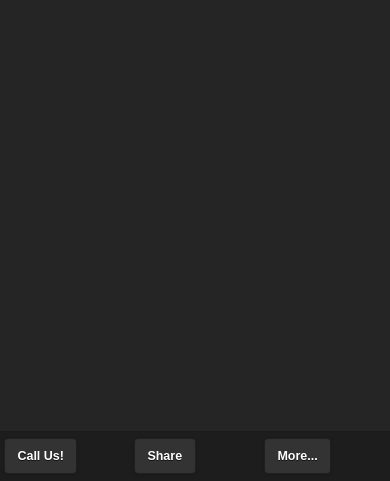
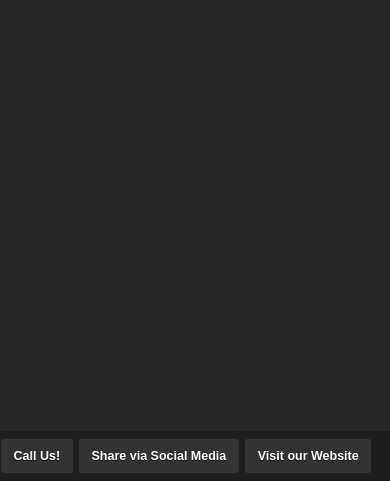
Before and after one commit to mattmcgiv/chvisions-mobile-app, a plain HTML site: page www/index.html in a window 390 px wide. Shown: the part 363-844 px from the top of the page. Drawn offline with Linux system fonts and the light colour scheme; some packages are replaced by stand-ins of ours.

Commit message:
Centering buttons and adding link to website in footer.

```diff
--- a/www/index.html
+++ b/www/index.html
@@ -110,17 +110,9 @@ THE SOFTWARE.
     </div>
 
 	<div data-role="footer" data-position="fixed">
-		<div class="ui-grid-b">
-			<div class="ui-block-a">
-				<a href="tel:+12406819410" data-role="button">Call Us!</a>
-			</div>
-			<div class="ui-block-b">
-				<a href="#share" data-role="button">Share</a>
-			</div>
-			<div class="ui-block-c">
-				<a href="#more" data-role="button">More...</a>
-			</div>
-		</div><!-- /grid-b -->
+				<a class="ui-btn ui-corner-all" href="tel:+12406819410" data-role="button">Call Us!</a>
+				<a class="ui-btn ui-corner-all" href="#share" data-role="button">Share via Social Media</a>
+				<a class="ui-btn ui-corner-all" href="#more" data-role="button">Visit our Website</a>
 	</div>
 
 </div><!-- end HOME -->
```
Also changed, not shown: 3 other files.
